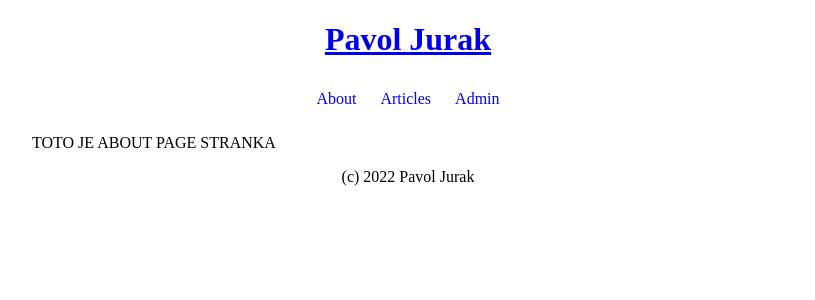
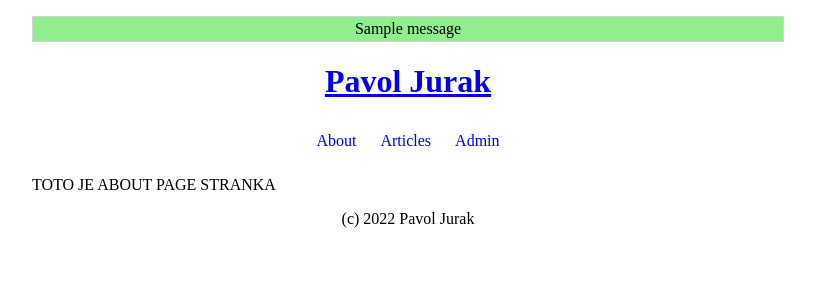
Before and after one commit to PavolJurak/Flask, a Flask app: page /about/ in a window 1280 px wide. Shown: the top 300 px of the page, without its empty margins (232-1047 px from the left). Run offline with Flask 2, Linux system fonts and the light colour scheme; one stand-in notice (Sample message) is shown.

Commit message:
integration of flash messages

```diff
--- a/mdblog/app.py
+++ b/mdblog/app.py
@@ -2,7 +2,7 @@ import os
 from flask import Flask
 from flask import request, render_template
 from flask import request, redirect, url_for
-from flask import session
+from flask import session, flash
 from flask import g
 import sqlite3
 
@@ -62,8 +62,10 @@ def login_user():
     password = request.form["password"]
     if username == flask_app.config["USERNAME"] and password == flask_app.config["PASSWORD"]:
         session["logged"] = True
+        flash('You were successfully logged in','success')
         return redirect(url_for("view_admin"))
     else:
+        flash('Incorrect name or password information', 'alert')
         return redirect(url_for("view_login"))
 
 @flask_app.route("/logout/", methods=["POST"])
--- a/mdblog/static/css/style.css
+++ b/mdblog/static/css/style.css
@@ -2,6 +2,28 @@
             padding: 0 20%;
         }
         header { text-align: center; }
+
+        .flashes {
+            padding: 0;
+            position: static;
+            top: 0;
+            width: 100%;
+        }
+        .flashes li {
+            list-style: none;
+            border-style: solid;
+            border-width: 1px;
+            border-color: lightgray;
+            padding: 3px;
+            text-align: center;
+        }
+        .flashes .success {
+            background-color: lightgreen;
+        }
+        .flashes .alert {
+            background-color: lightcoral;
+        }
+
         .nav {
             padding: 0;
             list-style: none;
--- a/mdblog/templates/_main.jinja2
+++ b/mdblog/templates/_main.jinja2
@@ -8,11 +8,22 @@
 </head>
 <body>
 
+{% with messages = get_flashed_messages(with_categories=True) %}
+    {% if messages %}
+        <ul class="flashes">
+            {% for category, message in messages %}
+                <li class="{{ category }}">{{ message }}</li>
+            {% endfor %}
+        </ul>
+    {% endif %}
+{% endwith %}
+
 <header>
     <h1><a href="{{ url_for('view_welcome_page') }}">Pavol Jurak</a></h1>
 </header>
 
 {% include "_nav.jinja2" %}
+
 
 <main>
     {% block main %} {% endblock %}
```
